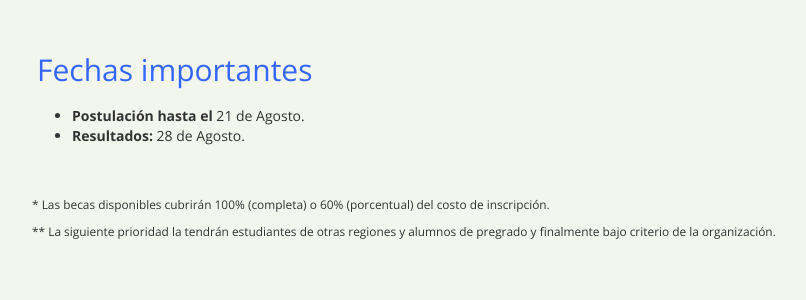
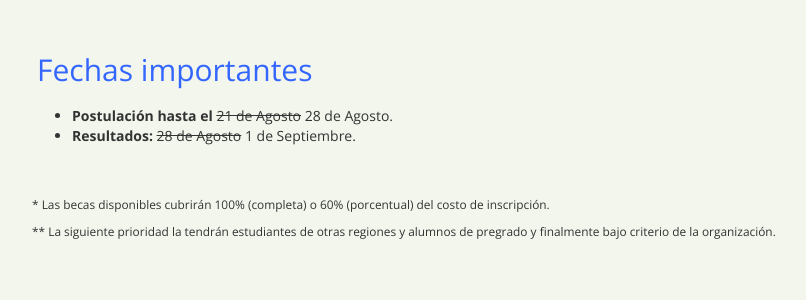
Before and after one commit to psigelo/CRoNe2015, a PHP site: page /inscripciones.php?language=es in a window 1280 px wide. Shown: the part 1097-1397 px from the top of the page, without its empty margins (38-844 px from the left). Run offline with PHP 8.4, Linux system fonts and the light colour scheme; data that the repository does not hold is empty; some libraries are stand-ins or nearby versions.

Commit message:
registrations dates updated

```diff
--- a/web/inscripciones.php
+++ b/web/inscripciones.php
@@ -117,8 +117,8 @@
 			<h2>Fechas importantes</h2>
 
 			<ul>
-				<li><b>Postulación hasta el</b> 21 de Agosto.</li>
-				<li><b>Resultados:</b> 28 de Agosto.</li>
+				<li><b>Postulación hasta el </b><strike>21 de Agosto</strike> 28 de Agosto.</li>
+				<li><b>Resultados: </b><strike>28 de Agosto</strike> 1 de Septiembre.</li>
 			</ul>
 			<br />
 			<br />
@@ -212,8 +212,8 @@
 			<h2>Important dates</h2>
 
 			<ul>
-				<li><b>Apply until</b> August 21.</li>
-				<li><b>Results:</b> August 28.</li>
+				<li><b>Apply until </b><strike>August 21</strike> August 28.</li>
+				<li><b>Results: </b><strike>August 28</strike> September 1.</li>
 			</ul>
 			<br />
 			<br />
```
